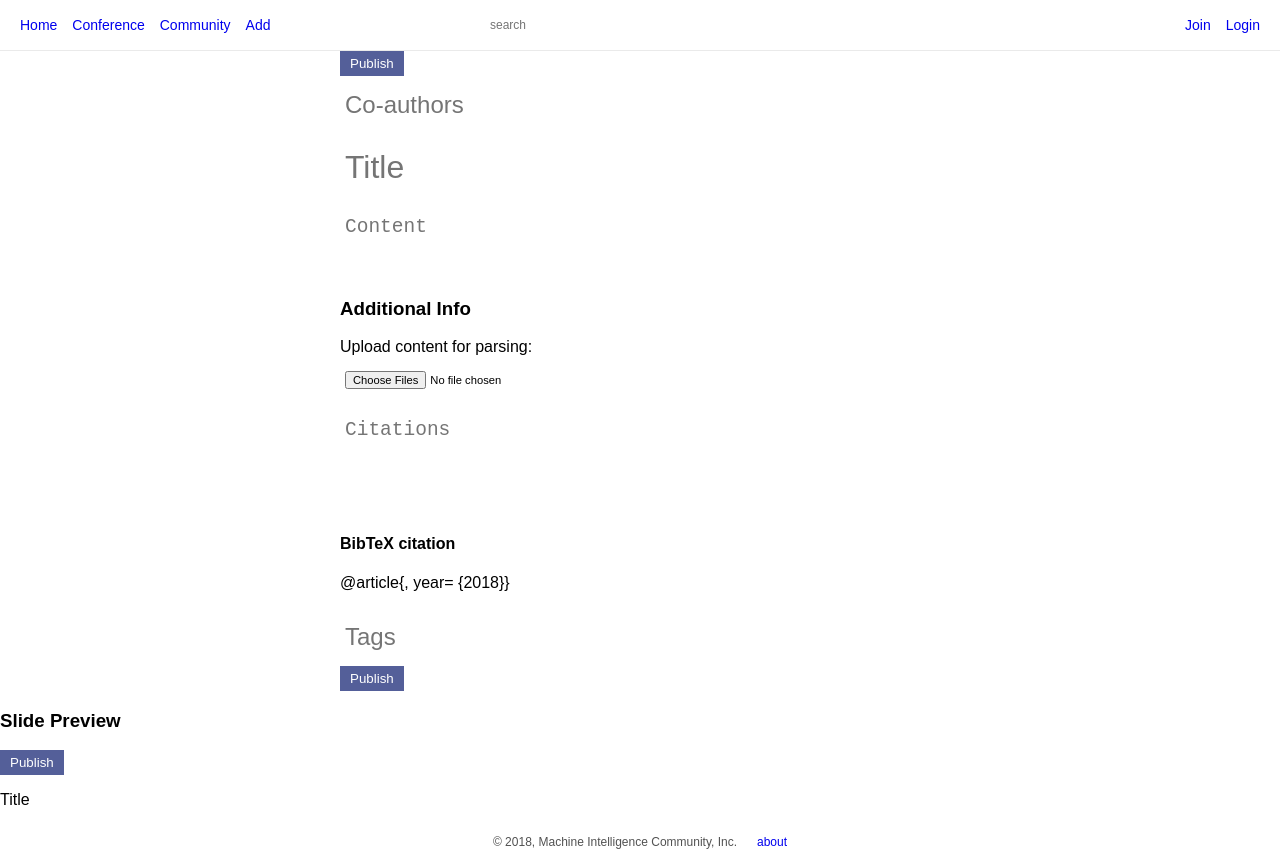
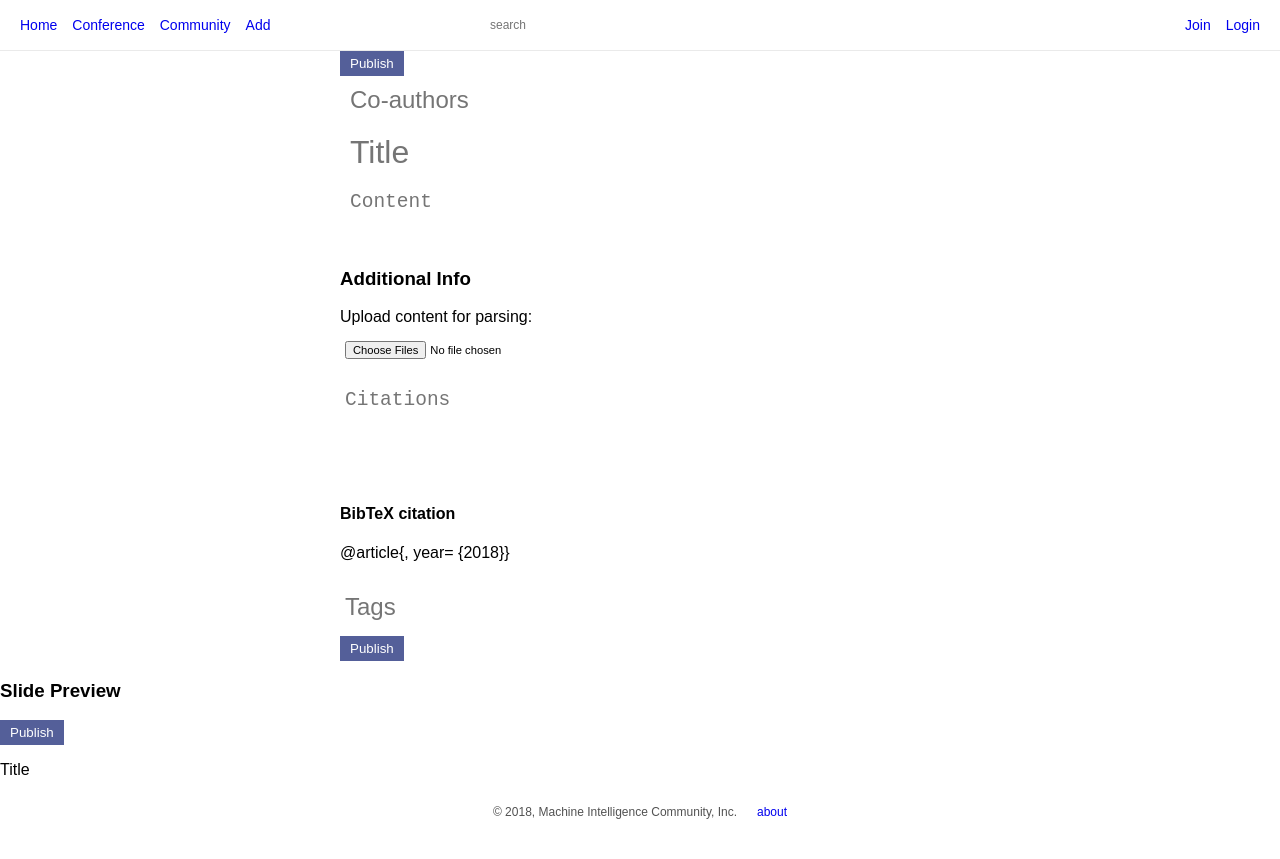
Before and after one commit to MICInc/knowledgegraph, a Vue app in the folder frontend/: page /add in a window 1280 px wide. After the commit the page ends 829 px from the top, so only its background shows below. Built offline with nearby package versions, Linux system fonts and the light colour scheme.

Commit message:
Updated DTA margins and width

```diff
--- a/frontend/src/components/DynamicTextArea.vue
+++ b/frontend/src/components/DynamicTextArea.vue
@@ -1,7 +1,7 @@
 <template>
 	<div id="container">
 		<div v-for="(value, index) in content">
-			<textarea v-model="content[index].value" v-bind:ref="'content-'+index" v-on:mouseup="highlight" v-on:keyup="emit_content" v-on:keyup.enter="add_content(index)" placeholder="Content"></textarea>
+			<textarea class="content" v-model="content[index].value" v-bind:ref="'content-'+index" v-on:mouseup="highlight" v-on:keyup="emit_content" v-on:keyup.enter="add_content(index)" placeholder="Content"></textarea>
 		</div>
 	</div>
 </template>
@@ -57,5 +57,19 @@ export default {
 </script>
 
 <style>
+.content {
+	width: 100%;
+	-o-transition:.5s;
+	-ms-transition:.5s;
+	-moz-transition:.5s;
+	-webkit-transition:.5s;
+	transition:.5s;
+	min-height: 1em;
+	overflow:hidden;
+	margin: 5px;
+}
 
+.content:hover {
+  box-shadow: 0 0 1px #E8E8E8;
+}
 </style>
--- a/frontend/src/views/AddContent.vue
+++ b/frontend/src/views/AddContent.vue
@@ -9,7 +9,7 @@
 				<div v-for="(paper, index) in display.papers">
 					{{ paper }}
 				</div>
-				<DynamicTextArea class="content" v-on:content="update_content($event)"></DynamicTextArea>
+				<DynamicTextArea v-on:content="update_content($event)"></DynamicTextArea>
 			</form>
 			<div id="citations">
 				<h3>Additional Info</h3>
```
